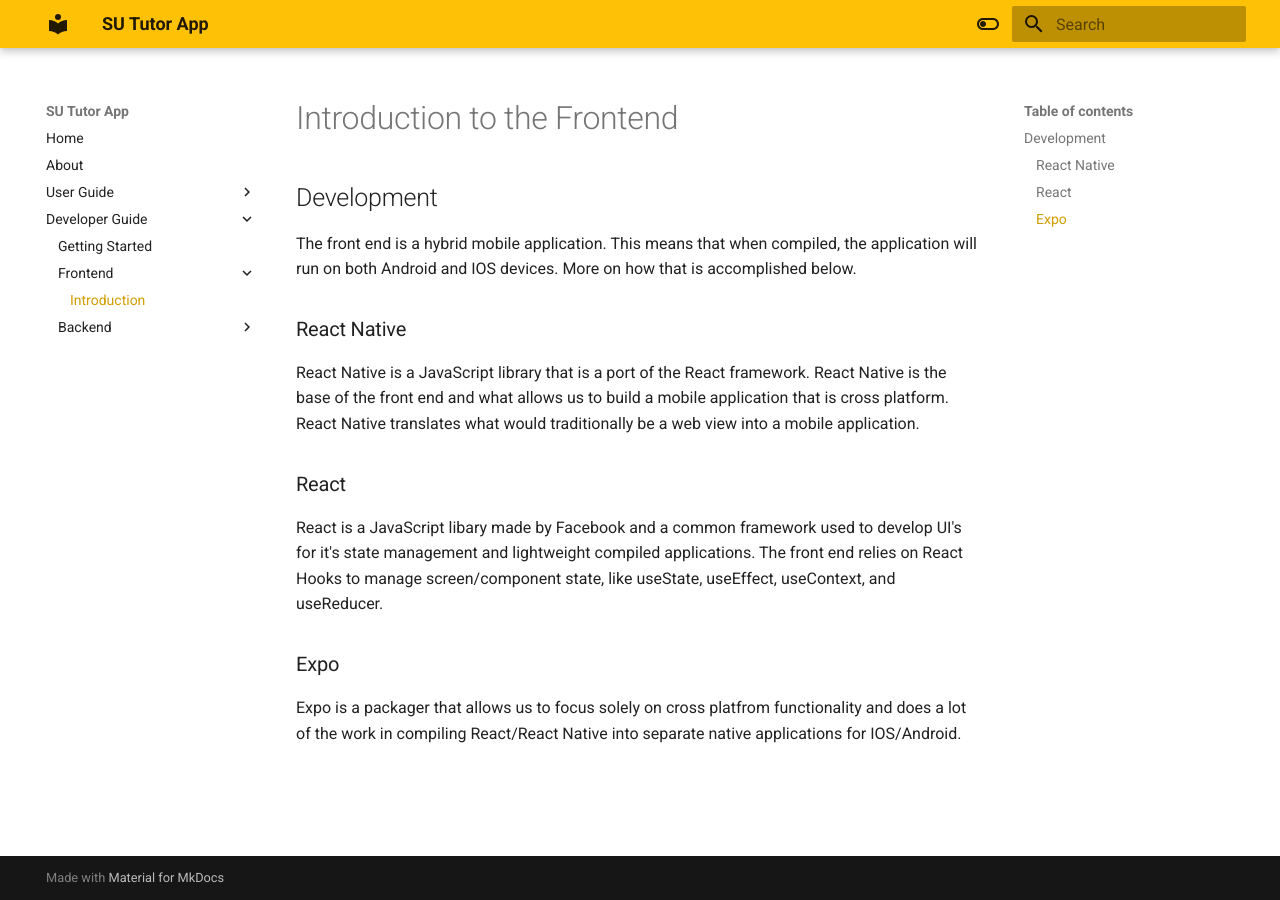
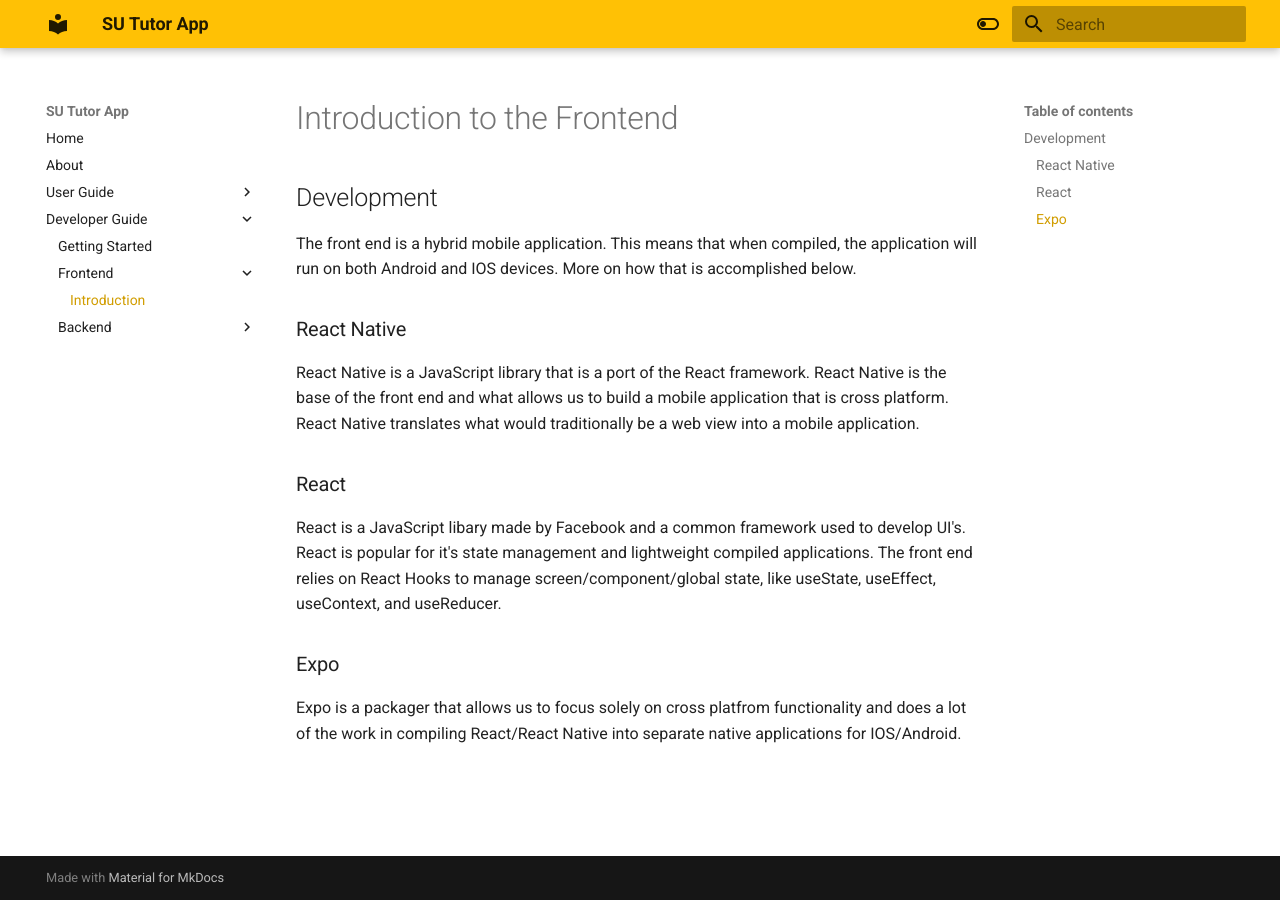
Before and after one commit to Southwestern-Higher-Learning/southwestern-higher-learning.github.io, an MkDocs documentation site: the page built from docs/developers/frontend/introduction.md, in a window 1280 px wide. Built offline with MkDocs 1.6.1 and Material for MkDocs 9.7.7, drawn with Linux system fonts in a browser that asks for light colours.

Commit message:
fixing language

```diff
--- a/docs/developers/frontend/introduction.md
+++ b/docs/developers/frontend/introduction.md
@@ -9,7 +9,7 @@ React Native is a JavaScript library that is a port of the React framework.
 React Native is the base of the front end and what allows us to build a mobile application that is cross platform. React Native translates what would traditionally be a web view into a mobile application.
 
 ### React
-React is a JavaScript libary made by Facebook and a common framework used to develop UI's for it's state management and lightweight compiled applications. The front end relies on React Hooks to manage screen/component state, like useState, useEffect, useContext, and useReducer.
+React is a JavaScript libary made by Facebook and a common framework used to develop UI's. React is popular for it's state management and lightweight compiled applications. The front end relies on React Hooks to manage screen/component/global state, like useState, useEffect, useContext, and useReducer.
 
 ### Expo
 Expo is a packager that allows us to focus solely on cross platfrom functionality and does a lot of the work in compiling React/React Native into separate native applications for IOS/Android.
```
